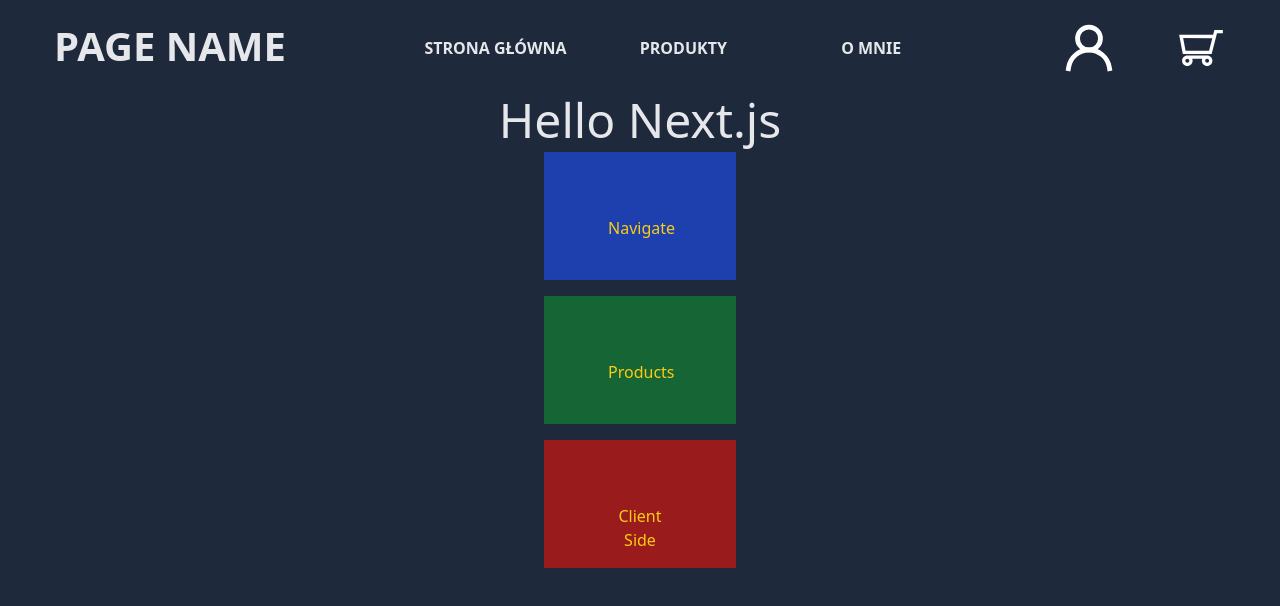
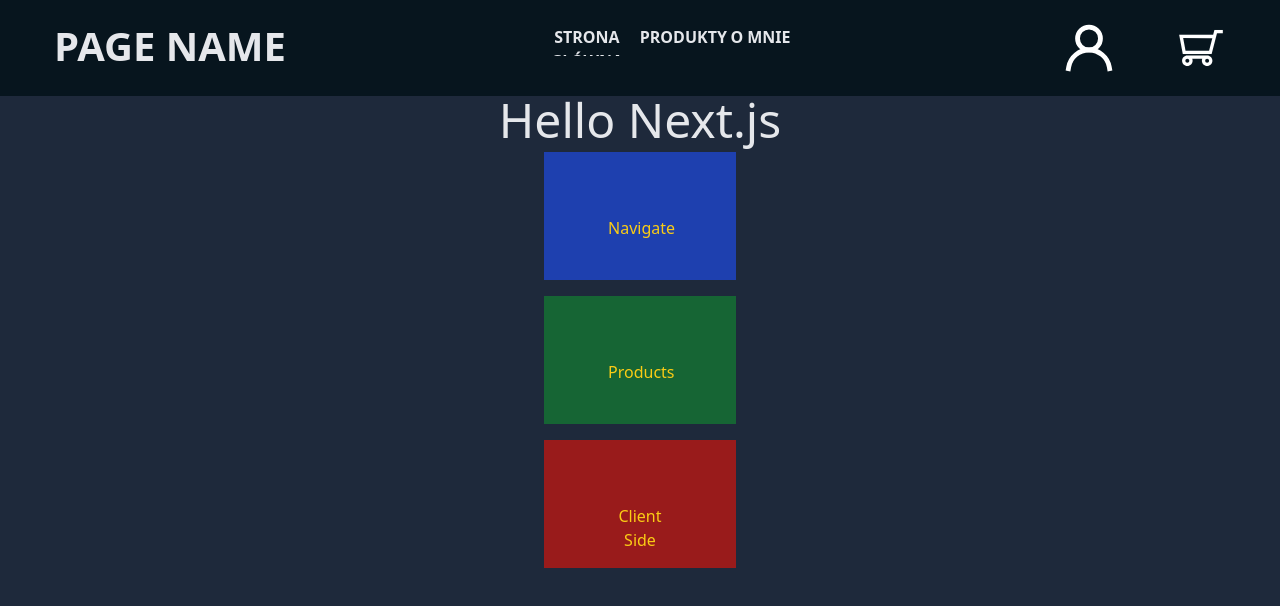
Before and after one commit to Zota0/ecommerce-next, a Next.js app: page / in a window 1280 px wide. Shown: the top 606 px of the page. Built offline with nearby package versions, Linux system fonts and the light colour scheme.

Commit message:
Better yet more

```diff
--- a/src/components/Header.jsx
+++ b/src/components/Header.jsx
@@ -7,7 +7,7 @@ const HeaderElement = () => {
 	const PAGE_NAME_HEADER_STYLES = process.env.NEXT_PUBLIC_PAGE_NAME_HEADER_STYLES || 'text-[40px] font-extrabold uppercase select-none';
 
 	return (
-		<header className="header fixed flex w-screen h-24 max-h-24 min-h-24 overflow-hidden justify-center align-middle items-center">
+		<header className="fixed flex w-screen h-24 max-h-24 min-h-24 overflow-hidden justify-center align-middle items-center bg-black header">
 			<div className="flex w-full h-full justify-center align-middle items-center pr-8 pl-4 py-2">
 				<div title={PAGE_NAME} className="w-3/12 h-full">
 					<span  className="relative top-[10%] h-full w-full">
@@ -15,8 +15,9 @@ const HeaderElement = () => {
 					</span>
 				</div>
 				<div className="w-7/12 h-full">
-					<div className="px-20 w-full h-full">
-						<ul className="font-bold w-full h-full flex flex-row justify-between gap-x-[5px] align-middle items-center">
+					<div class>
+						<div className="px-36 sm:w-full h-full sm:px-24 overflow-hidden">
+							<ul className="font-bold w-full h-full flex flex-row justify-between gap-x-[5px] align-middle items-center text-center sm:gap-x-0">
 								<li className="h-full w-2/6 flex">
 									<Link className="h-full w-full" href="/">
 										<span className="relative top-[35%] block h-full w-full uppercase">Strona główna</span>
@@ -29,10 +30,11 @@ const HeaderElement = () => {
 								</li>
 								<li className="h-full w-2/6 flex">
 									<Link className="h-full w-full" href="/about-me">
-									<span className="relative top-[35%] block h-full w-full uppercase">O mnie</span>
+										<span className="relative -left-[20%] top-[35%] block h-full w-full uppercase">O mnie</span>
 									</Link>
 								</li>
 							</ul>
+						</div>
 					</div>
 				</div>
 				<div className="h-full w-2/12">
--- a/styles/styles.css
+++ b/styles/styles.css
@@ -5,6 +5,10 @@
 
 #__next {
     @apply w-svw h-auto min-h-svh overflow-hidden;
+}
+
+.header {
+    background: rgb(7, 21, 30);
 }
 
 * {
```
Lines whose indentation alone changed are shown as unchanged.
